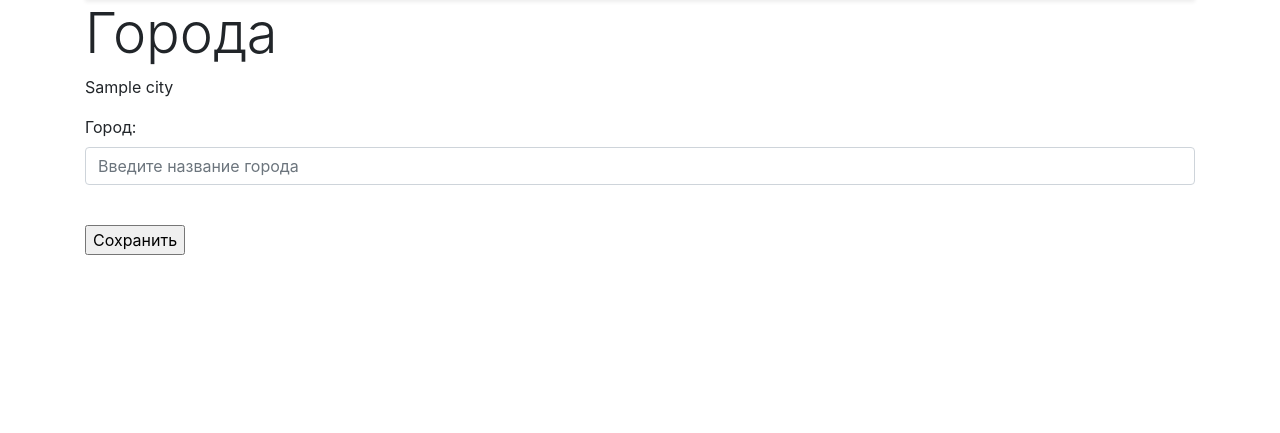
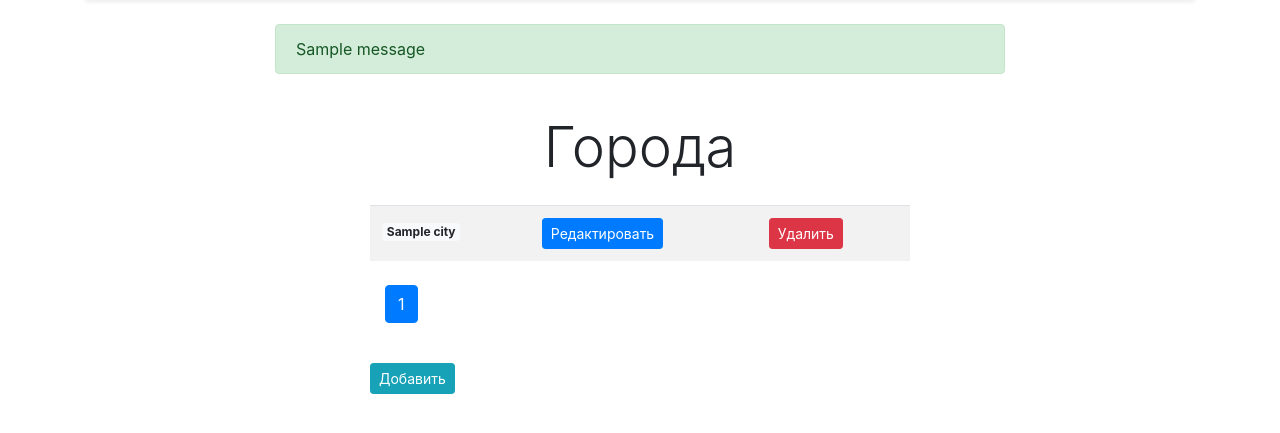
Before and after one commit to tuxubaev17/Travel, a Django app: page /cities/ in a window 1280 px wide. Shown: the part 57-490 px from the top of the page. Run offline with Django 3.2, Linux system fonts and the light colour scheme; tables that the repository leaves empty hold one stand-in row (Sample ...); one stand-in notice (Sample message) is shown; some libraries are stand-ins or nearby versions.

Commit message:
delete and update list od city, pagination and succes message

```diff
--- a/travel/apps/cities/templates/cities/home.html
+++ b/travel/apps/cities/templates/cities/home.html
@@ -2,17 +2,90 @@
 {% block title %}Города{% endblock title %}
 
 {% block content %}
-    <h1 class="display-4">Города</h1>
+    <h1 class="display-4 text-center my-4">Города</h1>
     <div class="row">
-        <div class="col-md-6">
+        <div class="col-md-6 mx-auto">
+         <table class="table table-striped">
+         <tbody>
          {% for object in objects_list %}
-            <p>{{ object.name }}</p>
+            <tr>
+                <td>
+                    <a href="{% url 'cities:detail' pk=object.pk %}" class="badge badge-light">
+                        {{ object.name }}
+                    </a>
+                </td>
+                <td>
+                    <a href="{% url 'cities:update' pk=object.pk %}">
+                    <button type="button" class="btn btn-primary btn-sm">
+                        Редактировать
+                    </button>
+                </a>
+                </td>
+                <td>
+                    <a href="{% url 'cities:delete' pk=object.pk %}">
+                    <button type="button" class="btn btn-danger btn-sm">
+                        Удалить
+                    </button>
+                    </a>
+                </td>
+            </tr>
          {% endfor %}
+         </tbody>
+         </table>
+        <div id="navigation" class="container my-4">
+            <div class="row">
+                <div class="col-md-3">
+                    <nav aria-label="Page navigation example">
+                        <ul class="pagination">
+                            {% if objects_list.has_previous %}
+                                <li class="page-item">
+                                <a class="page-link" href="?page={{ objects_list.previous_page_number }}"
+                                        aria-label="Previous">
+                                <span aria-hidden="true">&laquo;</span>
+                                <span class="sr-only">Previous</span>
+                                </a>
+                                </li>
+                            {% endif %}
+                            {% for page in objects_list.paginator.page_range %}
+                                {% if page == objects_list.number %}
+                                    <li class="page-item active">
+                                        <a class="page-link" href="#">{{page}}
+                                            <span class="sr-only">(current)</span>
+                                        </a>
+                                    </li>
+                                {% else %}
+                                    <li class="page-item">
+                                        <a class="page-link"
+                                            href="?page={{page}}">
+                                            {{page}}
+                                        </a>
+                                    </li>
+                                {% endif %}
+                            {% endfor %}
+                            {% if objects_list.has_next %}
+                                <li class="page-item">
+                                <a class="page-link"
+                                    href="?page={{ objects_list.paginator.num_pages }}" aria-label="Next">
+                                    <span aria-hidden="true">&raquo;</span>
+                                    <span class="sr-only">Next</span>
+                                </a>
+                                </li>
+                            {% else %}
+                            {% endif %}
+                        </ul>
+                    </nav>
+                </div>
+            </div>
         </div>
     </div>
-    <form action="" method="post">{% csrf_token %}
-        {{ form.as_p }}
-        <br>
-        <input type="submit" value="Сохранить">
-    </form>
+    </div>
+     <div class="row">
+        <div class="col-md-6 mx-auto">
+          <a href="{% url 'cities:add' %}">
+              <button type="button" class="btn btn-info btn-sm">
+                  Добавить
+              </button>
+          </a>
+        </div>
+     </div>
 {% endblock %}
--- a/travel/apps/cities/urls.py
+++ b/travel/apps/cities/urls.py
@@ -1,5 +1,6 @@
 from django.urls import path
-from .views import home, CityDetailView, CityCreateView
+from .views import (home, CityDetailView, CityCreateView,
+                    CityUpdateView, CityDeleteView)
 
 
 app_name = 'cities'
@@ -8,5 +9,7 @@ urlpatterns = [
     path('', home, name='home'),
     path('detail/<int:pk>/', CityDetailView.as_view(), name='detail'),
     path('add/', CityCreateView.as_view(), name='add'),
+    path('update/<int:pk>/', CityUpdateView.as_view(), name='update'),
+    path('delete/<int:pk>/', CityDeleteView.as_view(), name='delete'),
 
 ]
--- a/travel/apps/cities/views.py
+++ b/travel/apps/cities/views.py
@@ -1,19 +1,21 @@
 from django.shortcuts import render
 from .models import City
 from django.views.generic.detail import DetailView
-from django.views.generic.edit import CreateView
+from django.views.generic.edit import CreateView, UpdateView, DeleteView
 from .forms import CityForm
 from django.urls import reverse_lazy
+from django.core.paginator import Paginator
+from django.contrib.messages.views import SuccessMessageMixin
+from django.contrib import messages
+
 
 
 def home(request):
-    if request.method == 'POST':
-        form = CityForm(request.POST or None)
-        if form.is_valid():
-            print(form.cleaned_data)
-    form = CityForm()
     cities = City.objects.all()
-    return render(request, 'cities/home.html', {'objects_list': cities, 'form': form})
+    paginator = Paginator(cities, 2)
+    page = request.GET.get('page')
+    cities = paginator.get_page(page)
+    return render(request, 'cities/home.html', {'objects_list': cities})
 
 
 class CityDetailView(DetailView):
@@ -23,8 +25,27 @@ class CityDetailView(DetailView):
     template_name = 'cities/detail.html'
 
 
-class CityCreateView(CreateView):
+class CityCreateView(SuccessMessageMixin,CreateView):
     model = City
     form_class = CityForm
     template_name = 'cities/create.html'
     success_url = reverse_lazy('cities:home')
+    success_message = 'Город успешно создан!'
+
+
+class CityUpdateView(SuccessMessageMixin,UpdateView):
+    model = City
+    form_class = CityForm
+    template_name = 'cities/update.html'
+    success_url = reverse_lazy('cities:home')
+    success_message = 'Город успешно изменен!'
+
+
+class CityDeleteView(DeleteView):
+    model = City
+    template_name = 'cities/delete.html'
+    success_url = reverse_lazy('cities:home')
+
+    def get(self, request, *args, **kwargs):
+        messages.success(request, 'Город успешно удален!')
+        return self.post(request, *args, **kwargs)
--- a/travel/templates/base.html
+++ b/travel/templates/base.html
@@ -51,10 +51,32 @@
       </div>
     </nav>
     </div>
+    <div class="container my-4">
+		<div class="row">
+			<div class="col-md-8 mx-auto">
+			  {% if messages %}
+                {% for message in messages %}
+                  {% if message.level == DEFAULT_MESSAGE_LEVELS.ERROR %}
+              <div class="alert alert-danger messages">
+                <span {% if message.tags %} class="{{ message.tags }}"{% endif %}>
+                Внимание!  {{ message }}<br/>
+                </span>
+              </div>
+            {%else %}
+              <div class="alert alert-success messages">
+                <span {% if message.tags %} class="{{ message.tags }}"{% endif %}>
+                {{ message }}<br/>
+                </span>
+              </div>
+            {% endif %}
+              {% endfor %}
+			    {% endif %}
+			</div>
+		</div>
+     </div>
     <div class="container">
      {% block content %} {% endblock content %}
     </div>
-
 
     <!-- Optional JavaScript -->
     <!-- jQuery first, then Popper.js, then Bootstrap JS -->
```
Also changed, not shown: travel/apps/cities/templates/cities/delete.html (added, +14 -0 lines), travel/apps/cities/templates/cities/update.html (added, +14 -0 lines).
